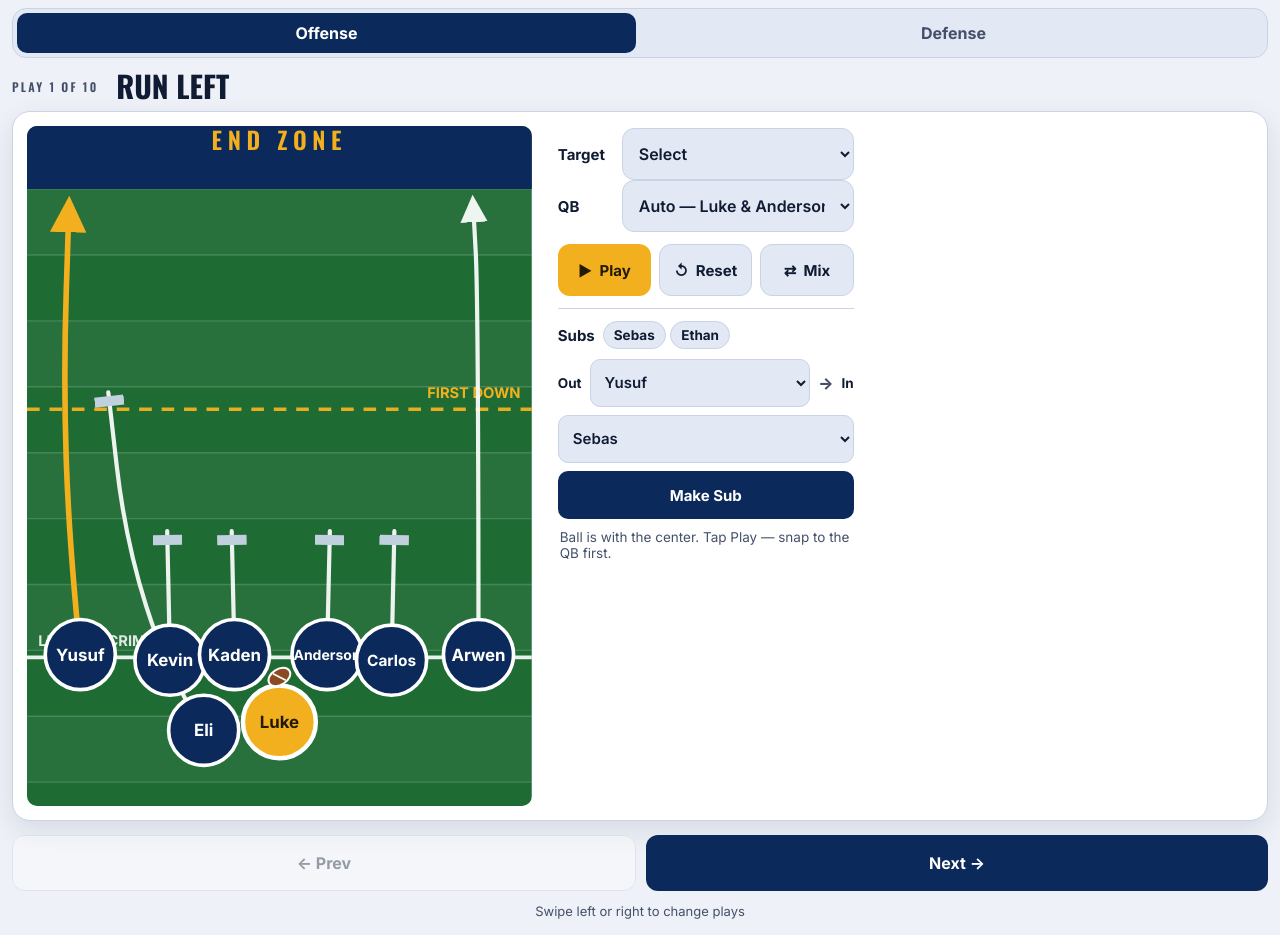
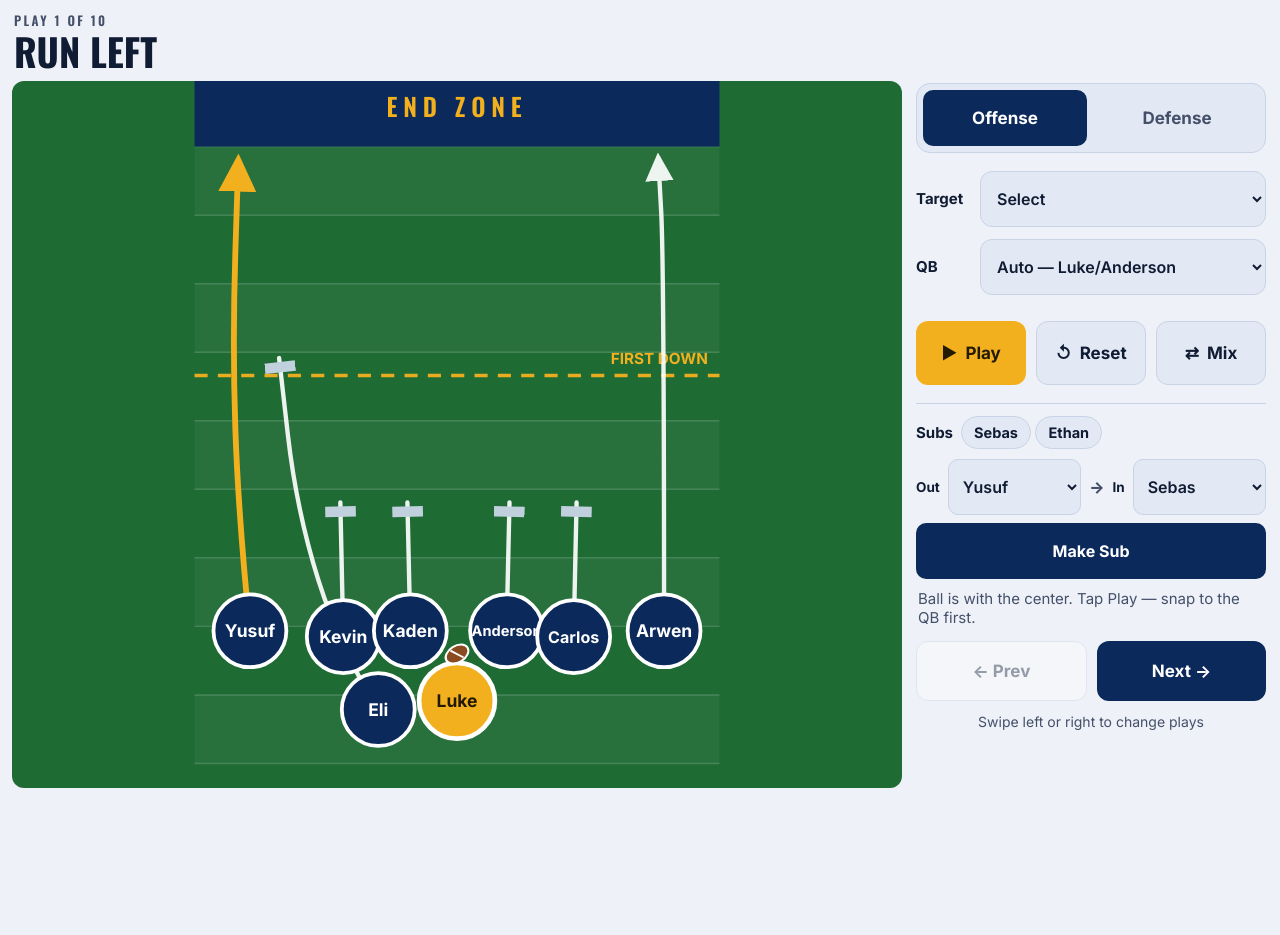
Before and after one commit to peter-duy/playbook, a plain HTML site: page index.html in a window 1280 px wide. After the commit the page ends 800 px from the top, so only its background shows below. Drawn offline with nearby package versions, Linux system fonts and the light colour scheme.

Commit message:
Update index.html to full-screen one-page layout

```diff
--- a/index.html
+++ b/index.html
@@ -45,89 +45,92 @@
         color: var(--ink);
         font-family: "Inter", system-ui, -apple-system, "Segoe UI", sans-serif;
         -webkit-font-smoothing: antialiased;
+        overflow: hidden;
       }
       button { font-family: inherit; cursor: pointer; }
-      .wrap { max-width: 860px; margin: 0 auto; padding: 16px 16px 32px; }
+      .wrap { margin: 0; padding: 0; height: 100dvh; box-sizing: border-box; display: flex; flex-direction: column; }
+      button, select { touch-action: manipulation; -webkit-tap-highlight-color: transparent; }
 
       .ctl:focus-visible, .navbtn:focus-visible, .mode-btn:focus-visible { outline: 3px solid var(--gold); outline-offset: 2px; }
 
       /* ---------- Mode toggle ---------- */
       .mode-toggle { display: flex; gap: 8px; background: var(--surface-2); border: 1px solid var(--line); padding: 6px; border-radius: 14px; margin-bottom: 16px; }
       .mode-btn {
-        flex: 1; min-height: 50px; border: none; border-radius: 10px; background: transparent;
-        color: var(--ink-soft); font-size: 16px; font-weight: 700;
+        flex: 1; min-height: 56px; border: none; border-radius: 10px; background: transparent;
+        color: var(--ink-soft); font-size: 17px; font-weight: 700;
       }
       .mode-btn[aria-pressed="true"] { background: var(--navy); color: #fff; }
 
       /* ---------- Play header ---------- */
-      .play-head { display: flex; flex-wrap: wrap; align-items: flex-end; gap: 8px 18px; margin-bottom: 6px; }
+      .play-head {
+        display: flex; align-items: center; gap: 10px 16px;
+        padding: calc(10px + env(safe-area-inset-top)) calc(14px + env(safe-area-inset-right)) 6px calc(14px + env(safe-area-inset-left));
+      }
+      .head-text { flex: 1; min-width: 0; }
       .play-count {
         font-family: "Oswald", sans-serif; font-weight: 600; letter-spacing: .18em;
-        font-size: 12px; text-transform: uppercase; color: var(--ink-soft); width: 100%;
+        font-size: 13px; text-transform: uppercase; color: var(--ink-soft); margin: 0 0 2px;
       }
       h2 {
         font-family: "Oswald", sans-serif; font-weight: 700; text-transform: uppercase;
         font-size: clamp(28px, 5.4vw, 40px); line-height: 1.02; margin: 0;
       }
-      /* ---------- Stage ---------- */
-      .stage { touch-action: pan-y; }
-      .stage-col { width: min(100%, 680px); margin: 0 auto; }
-      /* Rotated horizontal: fill the whole screen — diagram uses the
-         full height on the left, controls sit beside it on the right. */
+      /* ---------- Stage: the diagram fills the whole page ---------- */
+      .stage { touch-action: pan-y; flex: 1; min-height: 0; display: flex; flex-direction: column; }
       @media (orientation: landscape) {
-        .wrap { max-width: 1340px; padding: 8px 12px 16px; }
-        .stage-col { width: 100%; max-width: 1300px; }
-        .mode-toggle { margin-bottom: 8px; padding: 4px; }
-        .mode-btn { min-height: 40px; }
-        .play-head { align-items: center; margin-bottom: 4px; }
-        .play-head .play-count { width: auto; }
         h2 { font-size: 30px; }
-        .field-card {
-          display: grid;
-          grid-template-columns: minmax(0, calc((100dvh - 120px) * 0.7423)) 296px;
-          grid-template-rows: auto auto auto auto 1fr;
-          column-gap: 26px;
-          align-items: start;
-          padding: 14px 16px;
-        }
-        .field-card #diagram { grid-column: 1; grid-row: 1 / 6; }
-        .field-card .target-row { grid-column: 2; grid-row: 1; margin-top: 2px; margin-bottom: 0; }
-        .field-card .qb-row { grid-column: 2; grid-row: 2; margin-top: 10px; margin-bottom: 0; }
-        .field-card .controls { grid-column: 2; grid-row: 3; margin-top: 12px; }
-        .field-card .controls .ctl { padding: 10px 4px; font-size: 15px; min-height: 52px; }
-        .field-card .subs { grid-column: 2; grid-row: 4; margin-top: 12px; }
-        .field-card .status { grid-column: 2; grid-row: 5; }
-        .pager { margin-top: 10px; }
-      }
-      @media (orientation: landscape) and (max-height: 560px) {
-        .field-card { grid-template-columns: minmax(0, calc((100dvh - 104px) * 0.7423)) 264px; }
-        .field-card .controls .ctl { font-size: 14px; min-height: 48px; }
-        h2 { font-size: 24px; }
       }
 
-      .field-card {
-        background: var(--surface); border: 1px solid var(--line); border-radius: 18px;
-        padding: 14px; box-shadow: 0 10px 28px rgba(7, 28, 63, .10);
+      /* One page, everything visible: the diagram takes every bit of
+         space the controls don't use. On wide / landscape screens the
+         controls sit in a column beside it; in portrait they stack
+         underneath it. The SVG's own background is field green, so
+         any letterbox area reads as more field, not empty page. */
+      .main {
+        flex: 1; min-height: 0; display: flex; flex-direction: column; gap: 12px;
+        padding: 4px calc(12px + env(safe-area-inset-right)) calc(12px + env(safe-area-inset-bottom)) calc(12px + env(safe-area-inset-left));
       }
-      .field-card svg { display: block; width: 100%; height: auto; border-radius: 10px; }
+      .field-card { flex: 1; min-height: 0; display: flex; }
+      #diagram { flex: 1; min-width: 0; min-height: 0; display: flex; }
+      .field-card svg { display: block; width: 100%; height: 100%; border-radius: 12px; background: #1e6b34; }
+      .side { display: flex; flex-direction: column; overflow-y: auto; overscroll-behavior: contain; min-height: 0; max-height: 54%; padding: 2px; }
+      .side > * { flex: none; }
+      @media (orientation: landscape), (min-width: 900px) {
+        .main { flex-direction: row; }
+        .side { width: 350px; flex: none; max-height: none; }
+      }
 
-      .controls { display: grid; grid-template-columns: repeat(3, minmax(0, 1fr)); gap: 8px; margin-top: 0; }
+      /* iPad: everything finger-sized, nothing tiny. */
+      @media (min-width: 700px) {
+        .ctl { min-height: 68px; font-size: 18px; }
+        h2 { font-size: 38px; }
+      }
+      .side .mode-toggle { margin-bottom: 4px; flex: none; }
+      .side .target-row { margin-top: 14px; }
+      .side .target-row.qb-row { margin-top: 0; }
+
+      /* Play / Reset / Mix: one equal row in the control column,
+         always visible on the page with everything else. */
+      .controls {
+        display: grid; grid-template-columns: repeat(3, minmax(0, 1fr)); gap: 10px;
+        margin-top: 14px; flex: none;
+      }
       .ctl {
-        min-height: 56px; padding: 10px 6px; border-radius: 12px; border: none; width: 100%;
-        font-size: 16px; font-weight: 700; display: inline-flex; align-items: center; justify-content: center;
+        min-height: 64px; padding: 12px 6px; border-radius: 12px; border: none; width: 100%;
+        font-size: 17px; font-weight: 700; display: inline-flex; align-items: center; justify-content: center;
         gap: 6px; white-space: nowrap;
       }
       .ctl.play { background: var(--gold); color: var(--gold-ink); }
       .ctl.play[disabled] { opacity: .55; cursor: default; }
       .ctl.reset, .ctl.mix { background: var(--surface-2); color: var(--ink); border: 1.5px solid var(--line); }
-      .status { margin: 10px 2px 0; font-size: 13.5px; color: var(--ink-soft); min-height: 1.3em; }
+      .status { margin: 10px 2px 0; font-size: 15px; color: var(--ink-soft); min-height: 1.3em; }
 
       /* ---------- Target picker ---------- */
       .target-row { display: flex; align-items: center; gap: 10px; margin-top: 20px; margin-bottom: 12px; }
       .target-row.qb-row { margin-top: 0; }
       .target-row label { font-size: 15px; font-weight: 700; white-space: nowrap; min-width: 54px; }
       .target-row select {
-        flex: 1; min-width: 0; min-height: 52px; padding: 10px 12px; border-radius: 12px;
+        flex: 1; min-width: 0; min-height: 56px; padding: 10px 30px 10px 12px; border-radius: 12px;
         border: 1.5px solid var(--line); background: var(--surface-2); color: var(--ink);
         font-family: inherit; font-size: 16px; font-weight: 600;
       }
@@ -139,31 +142,31 @@
       .subs-head { display: flex; align-items: center; gap: 8px; flex-wrap: wrap; margin-bottom: 10px; }
       .subs-head strong { font-size: 15px; }
       .bench-chip {
-        display: inline-flex; align-items: center; padding: 5px 10px; border-radius: 999px;
+        display: inline-flex; align-items: center; padding: 7px 12px; border-radius: 999px;
         background: var(--surface-2); border: 1.5px solid var(--line);
-        font-size: 13.5px; font-weight: 700; color: var(--ink);
+        font-size: 14.5px; font-weight: 700; color: var(--ink);
       }
-      .bench-empty { font-size: 13.5px; color: var(--ink-soft); }
+      .bench-empty { font-size: 14.5px; color: var(--ink-soft); }
       .sub-row { display: flex; align-items: center; gap: 8px; flex-wrap: wrap; }
       .sub-row label { font-size: 13.5px; font-weight: 700; white-space: nowrap; }
       .sub-row select {
-        flex: 1 1 110px; min-width: 0; min-height: 48px; padding: 8px 10px; border-radius: 10px;
+        flex: 1 1 110px; min-width: 0; min-height: 56px; padding: 8px 10px; border-radius: 10px;
         border: 1.5px solid var(--line); background: var(--surface-2); color: var(--ink);
-        font-family: inherit; font-size: 15px; font-weight: 600;
+        font-family: inherit; font-size: 16px; font-weight: 600;
       }
       .sub-row select:focus-visible, .sub-btn:focus-visible { outline: 3px solid var(--gold); outline-offset: 2px; }
       .sub-arrow { font-weight: 800; color: var(--ink-soft); }
       .sub-btn {
-        min-height: 48px; padding: 10px 18px; border-radius: 10px; border: none; width: 100%;
-        margin-top: 8px; background: var(--navy); color: #fff; font-size: 15px; font-weight: 700;
+        min-height: 56px; padding: 12px 18px; border-radius: 10px; border: none; width: 100%;
+        margin-top: 8px; background: var(--navy); color: #fff; font-size: 16px; font-weight: 700;
       }
       .sub-btn[disabled] { opacity: .45; cursor: default; }
 
       /* ---------- Footer nav ---------- */
       .pager { display: flex; gap: 10px; margin-top: 14px; }
-      .hint { margin: 12px 0 0; text-align: center; font-size: 13px; color: var(--ink-soft); }
+      .hint { margin: 12px 0 0; text-align: center; font-size: 14px; color: var(--ink-soft); }
       .navbtn {
-        min-height: 56px; padding: 10px 20px; border-radius: 12px; font-size: 16px; font-weight: 700;
+        min-height: 60px; padding: 12px 20px; border-radius: 12px; font-size: 17px; font-weight: 700;
         background: var(--navy); color: #fff; border: none; flex: 1;
         display: inline-flex; align-items: center; justify-content: center; gap: 8px;
       }
@@ -184,19 +187,24 @@
   <body>
     <div class="wrap">
       <section class="stage" id="stage" aria-live="polite">
-        <div class="mode-toggle" role="group" aria-label="Offense or defense">
-          <button class="mode-btn" id="btnOffense" type="button" aria-pressed="true">Offense</button>
-          <button class="mode-btn" id="btnDefense" type="button" aria-pressed="false">Defense</button>
-        </div>
         <div class="play-head">
-          <p class="play-count" id="playCount"></p>
-          <h2 id="playName"></h2>
+          <div class="head-text">
+            <p class="play-count" id="playCount"></p>
+            <h2 id="playName"></h2>
+          </div>
         </div>
 
-        <div class="stage-col">
+        <div class="main">
           <div class="field-card">
             <div id="diagram"></div>
-            <div class="target-row">
+          </div>
+
+          <div class="side">
+          <div class="mode-toggle" role="group" aria-label="Offense or defense">
+            <button class="mode-btn" id="btnOffense" type="button" aria-pressed="true">Offense</button>
+            <button class="mode-btn" id="btnDefense" type="button" aria-pressed="false">Defense</button>
+          </div>
+          <div class="target-row">
               <label for="targetSelect">Target</label>
               <select id="targetSelect" aria-label="Choose who gets the ball">
                 <option value="auto" selected>Select</option>
@@ -213,12 +221,12 @@
             <div class="target-row qb-row">
               <label for="qbSelect">QB</label>
               <select id="qbSelect" aria-label="Choose who plays quarterback">
-                <option value="auto" selected>Auto — Luke &amp; Anderson swap</option>
+                <option value="auto" selected>Auto — Luke/Anderson</option>
                 <option value="Luke">Luke</option>
                 <option value="Anderson">Anderson</option>
               </select>
             </div>
-            <div class="controls">
+            <div class="controls" aria-label="Play actions">
               <button class="ctl play" id="btnPlay" type="button">▶&nbsp; Play</button>
               <button class="ctl reset" id="btnReset" type="button">↺&nbsp; Reset</button>
               <button class="ctl mix" id="btnMix" type="button">⇄&nbsp; Mix</button>
@@ -237,14 +245,13 @@
               </div>
               <button class="sub-btn" id="btnSub" type="button">Make Sub</button>
             </div>
-            <p class="status" id="status"></p>
-          </div>
-
+          <p class="status" id="status"></p>
           <div class="pager">
             <button class="navbtn prev" id="btnPrev" type="button">← Prev</button>
             <button class="navbtn" id="btnNext" type="button">Next →</button>
           </div>
           <p class="hint">Swipe left or right to change plays</p>
+          </div>
         </div>
       </section>
     </div>
@@ -655,14 +662,10 @@
           turf += '<line x1="0" y1="' + FY(y) + '" x2="360" y2="' + FY(y) + '" stroke="#ffffff" stroke-width="1" opacity="0.16"/>';
         }
         turf += '<rect x="0" y="' + (flipped ? 465 : 0) + '" width="360" height="70" fill="#0b2a5b"/>';
-        turf += '<text x="180" y="' + FY(42) + '" text-anchor="middle" font-family="Oswald, sans-serif" font-weight="600" font-size="17" letter-spacing="4" fill="#f2b01e">END ZONE</text>';
+        turf += '<text x="180" y="' + FY(50) + '" text-anchor="middle" font-family="Oswald, sans-serif" font-weight="600" font-size="17" letter-spacing="4" fill="#f2b01e">END ZONE</text>';
         /* first down line */
         turf += '<line x1="0" y1="' + FY(play.fdY) + '" x2="360" y2="' + FY(play.fdY) + '" stroke="#f2b01e" stroke-width="2.4" stroke-dasharray="9 7" opacity="0.95"/>';
         turf += '<text x="' + (flipped ? 8 : 352) + '" y="' + (flipped ? FY(play.fdY) + 16 : play.fdY - 8) + '" text-anchor="' + (flipped ? "start" : "end") + '" font-family="Inter, sans-serif" font-weight="700" font-size="10.5" fill="#f2b01e">FIRST DOWN</text>';
-        /* line of scrimmage */
-        turf += '<line x1="0" y1="' + FY(404) + '" x2="360" y2="' + FY(404) + '" stroke="#ffffff" stroke-width="2.6" opacity="0.9"/>';
-        turf += '<text x="' + (flipped ? 352 : 8) + '" y="' + (flipped ? FY(404) + 15 : 396) + '" text-anchor="' + (flipped ? "end" : "start") + '" font-family="Inter, sans-serif" font-weight="700" font-size="10.5" fill="#ffffff" opacity="0.85">LINE OF SCRIMMAGE</text>';
-
         var routes = "", players = "";
         ACTIVE_SPOTS.forEach(function (spot) {
           var start = { x: FX(FORMATION[spot].x), y: FY(FORMATION[spot].y) };
@@ -694,7 +697,7 @@
           "</g>";
 
         diagramEl.innerHTML =
-          '<svg viewBox="0 25 360 485" role="img" aria-label="Play diagram for ' + play.name + ': the eight players on the field in named circles on the line of scrimmage with arrows showing their routes. Sebas and Ethan are subs on the bench unless subbed in.">' +
+          '<svg viewBox="0 25 360 485" role="img" aria-label="Play diagram for ' + play.name + ': the eight players on the field in named circles with arrows showing their routes. Sebas and Ethan are subs on the bench unless subbed in.">' +
           defs + turf + routes + ballPath + players + ball + "</svg>";
       }
 
@@ -715,8 +718,8 @@
           turf += '<line x1="0" y1="' + FY(y) + '" x2="360" y2="' + FY(y) + '" stroke="#ffffff" stroke-width="1" opacity="0.16"/>';
         }
         turf += '<rect x="0" y="' + (flipped ? 465 : 0) + '" width="360" height="70" fill="#0b2a5b"/>';
-        turf += '<text x="180" y="' + FY(42) + '" text-anchor="middle" font-family="Oswald, sans-serif" font-weight="600" font-size="17" letter-spacing="4" fill="#f2b01e">END ZONE</text>';
-        turf += '<line x1="0" y1="' + FY(404) + '" x2="360" y2="' + FY(404) + '" stroke="#ffffff" stroke-width="2" opacity="0.35"/>';
+        turf += '<text x="180" y="' + FY(50) + '" text-anchor="middle" font-family="Oswald, sans-serif" font-weight="600" font-size="17" letter-spacing="4" fill="#f2b01e">END ZONE</text>';
+
 
         var zones = "", paths = "", players = "";
         ACTIVE_SPOTS.forEach(function (spot) {
@@ -745,7 +748,7 @@
           "</g>";
         var qb =
           '<g transform="translate(' + FX(180) + ',' + FY(478) + ')">' +
-          '<circle r="19" fill="#d63a2f" stroke="#ffffff" stroke-width="2.6"/>' +
+          '<circle r="19" fill="#23272f" stroke="#ffffff" stroke-width="2.6"/>' +
           '<text class="p-name" font-size="11">QB</text>' +
           "</g>";
         var snapSpotD = ballHome();
@@ -1037,12 +1040,14 @@
         function frame(ts) {
           if (startTs === null) startTs = ts;
           var elapsed = ts - startTs;
+          var posMap = {};
           movers.forEach(function (m) {
             if (m.len <= 0) return;
             var t = (elapsed - SNAP - m.delay) / DURATION;
             if (t < 0) t = 0; if (t > 1) t = 1;
             var pt = m.pathEl.getPointAtLength(m.len * easeInOut(t));
             setPlayerPos(m.name, pt.x, pt.y);
+            posMap[m.name] = pt;
           });
           if (ballEl) {
             if (elapsed < SNAP) {
@@ -1091,6 +1096,7 @@
       btnReset.addEventListener("click", resetPositions);
       btnMix.addEventListener("click", mixNames);
       btnSub.addEventListener("click", doSub);
+
       targetSelect.addEventListener("change", function () {
         cancelAnim();
         selectedTarget = targetSelect.value;
@@ -1131,12 +1137,14 @@
       var stageEl = document.getElementById("stage");
       var swipeX = null, swipeY = null;
       stageEl.addEventListener("touchstart", function (e) {
+        if (e.target.closest && e.target.closest(".side")) { swipeX = null; swipeY = null; return; }
         if (e.changedTouches.length === 1) {
           swipeX = e.changedTouches[0].clientX;
           swipeY = e.changedTouches[0].clientY;
         }
       }, { passive: true });
       stageEl.addEventListener("touchend", function (e) {
+        if (e.target.closest && e.target.closest(".side")) { swipeX = null; swipeY = null; return; }
         if (swipeX === null || swipeY === null) return;
         var dx = e.changedTouches[0].clientX - swipeX;
         var dy = e.changedTouches[0].clientY - swipeY;
```
